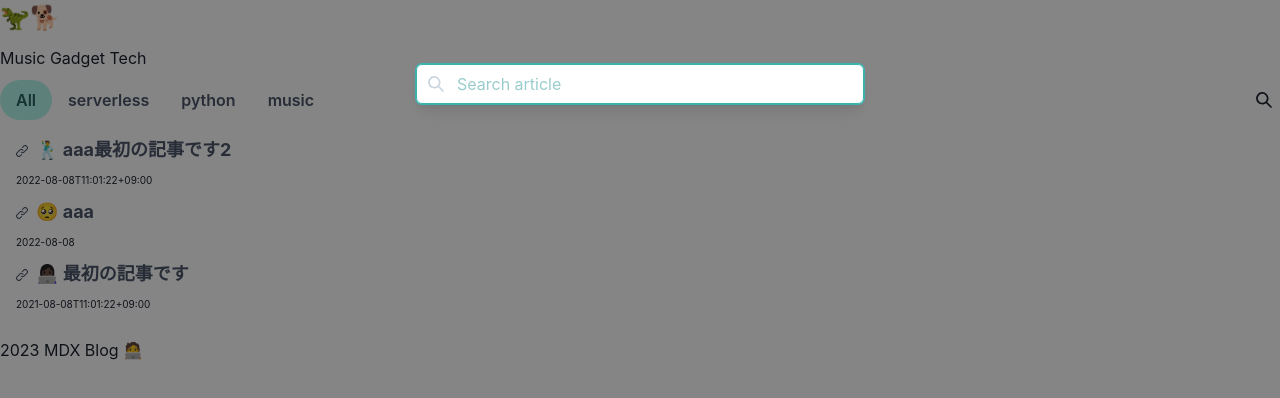
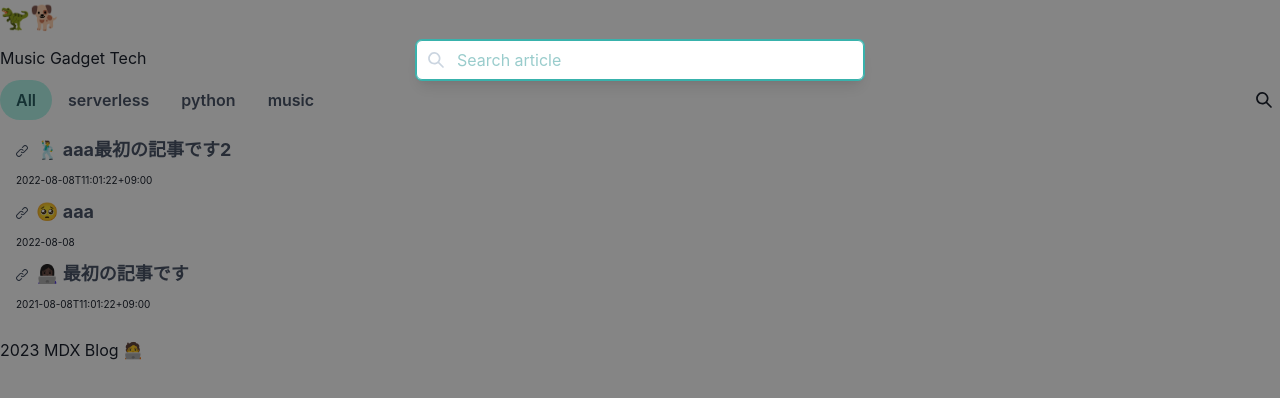
Before and after one commit to kzhub/mdx-blog, a Next.js app: page / in a window 1280 px wide. Both pictures are taken after a click on the element 1268 px from the left and 100 px from the top of the page. Shown: the top 398 px of the page. Built offline with nearby package versions, Linux system fonts and the light colour scheme.

Commit message:
Update 余白追加

```diff
--- a/components/Footer.tsx
+++ b/components/Footer.tsx
@@ -4,7 +4,7 @@ const Footer = () => {
   return (
     <Box as="footer" bg="gray.200" py={6} position="fixed" bottom={0} left={0} right={0}>
       <Flex direction="column" align="center" justify="center">
-        <Text>2023 MDX Blog 🧑‍💻</Text>
+				<Text fontSize='8px' color='blackAlpha.300'>2023 MDX Blog 🧑‍💻</Text>
       </Flex>
     </Box>
   );
--- a/components/SearchModal.tsx
+++ b/components/SearchModal.tsx
@@ -59,10 +59,11 @@ const SearchModal = (props:{ data: articleObjectType[]; }) => {
 		</Center>
 			<Modal isOpen={isOpen} onClose={onClose}>
 				<ModalOverlay />
-				<ModalContent>
+				<ModalContent m='40px 10px'>
 					<ModalBody p="0">
 						<InputGroup>
 							<InputLeftElement
+								borderRadius='20px'
 								pointerEvents='none'
 							>
 								<SearchIcon color='gray.300' />
```
